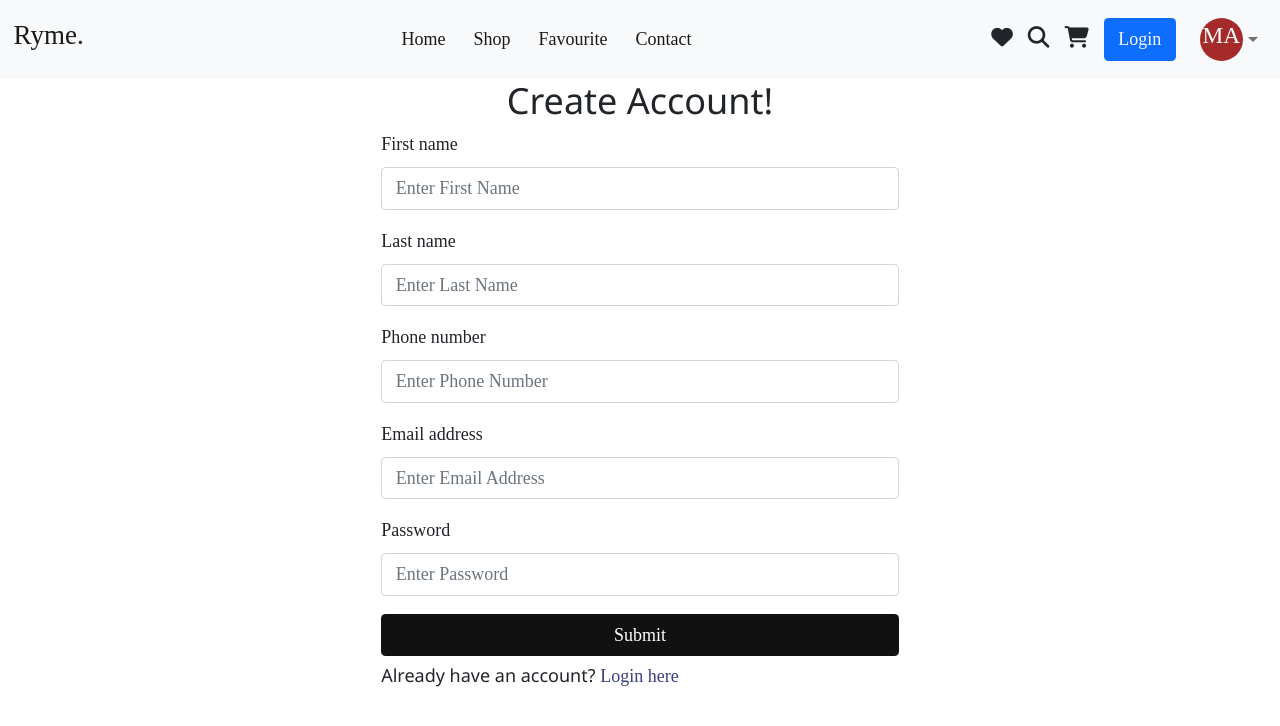
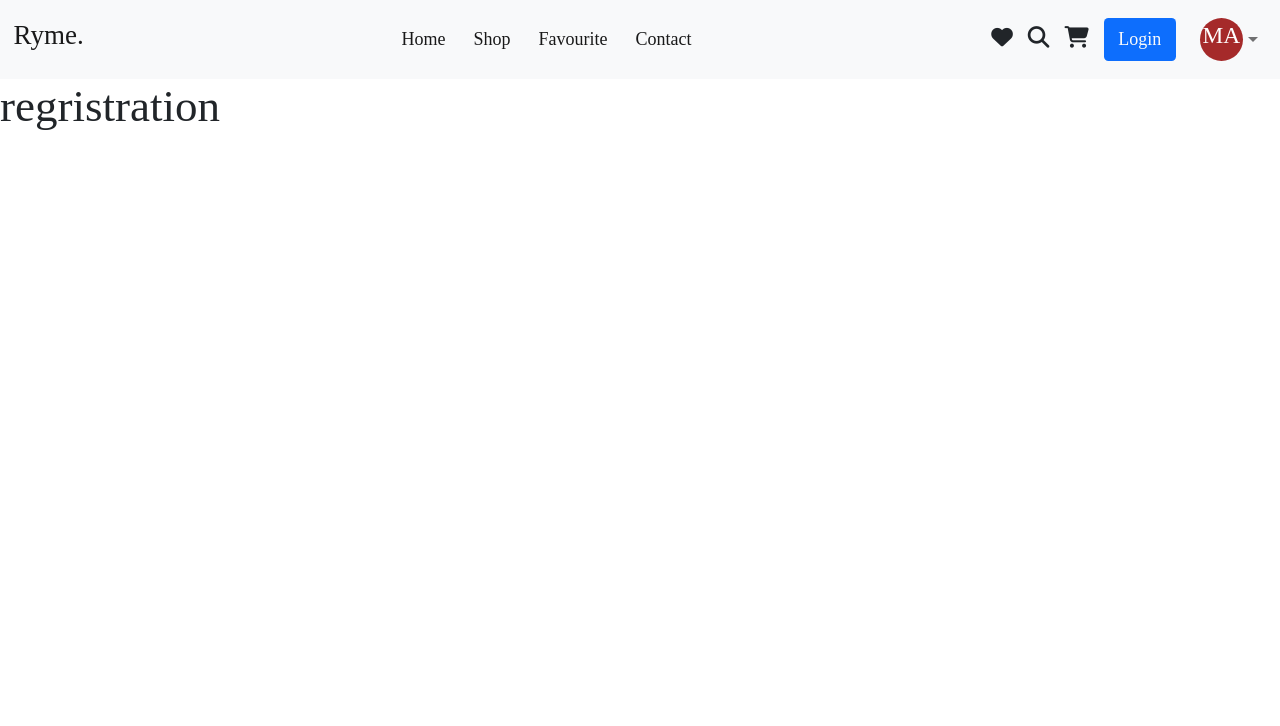
Before and after one commit to mohdniyaf/Ecommerce_Website, a React (Vite) app in the folder client/: page /signup in a window 1280 px wide. Shown: the top 726 px of the page. Built offline with nearby package versions, Linux system fonts and the light colour scheme.

Commit message:
C:/Program Files/Git/signup page test

```diff
--- a/client/src/Pages/RegisterPage.jsx
+++ b/client/src/Pages/RegisterPage.jsx
@@ -7,7 +7,7 @@ function RegisterPage() {
   return (
     <div>
       <Navbar/>
-      <CreateAccount/>
+      <h1>regristration</h1>
       <BottomBar/>
 
     </div>
```
